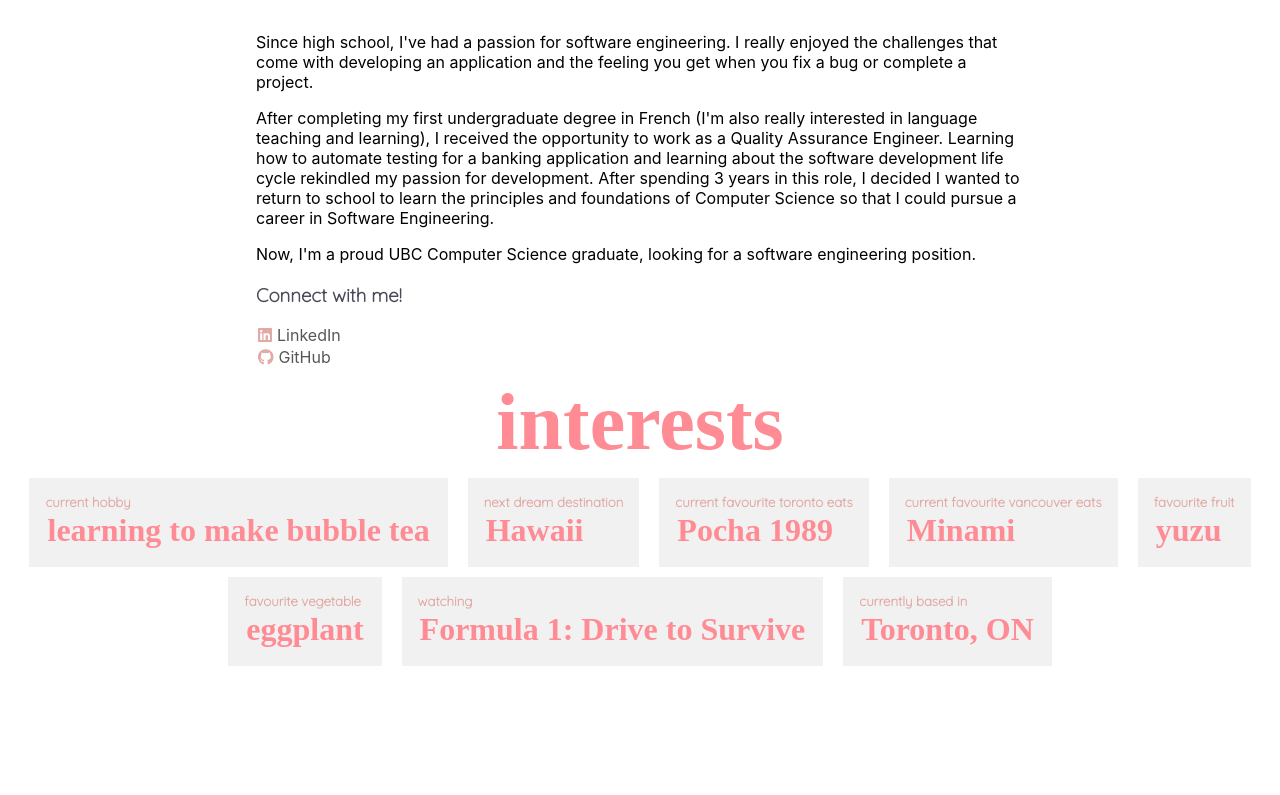
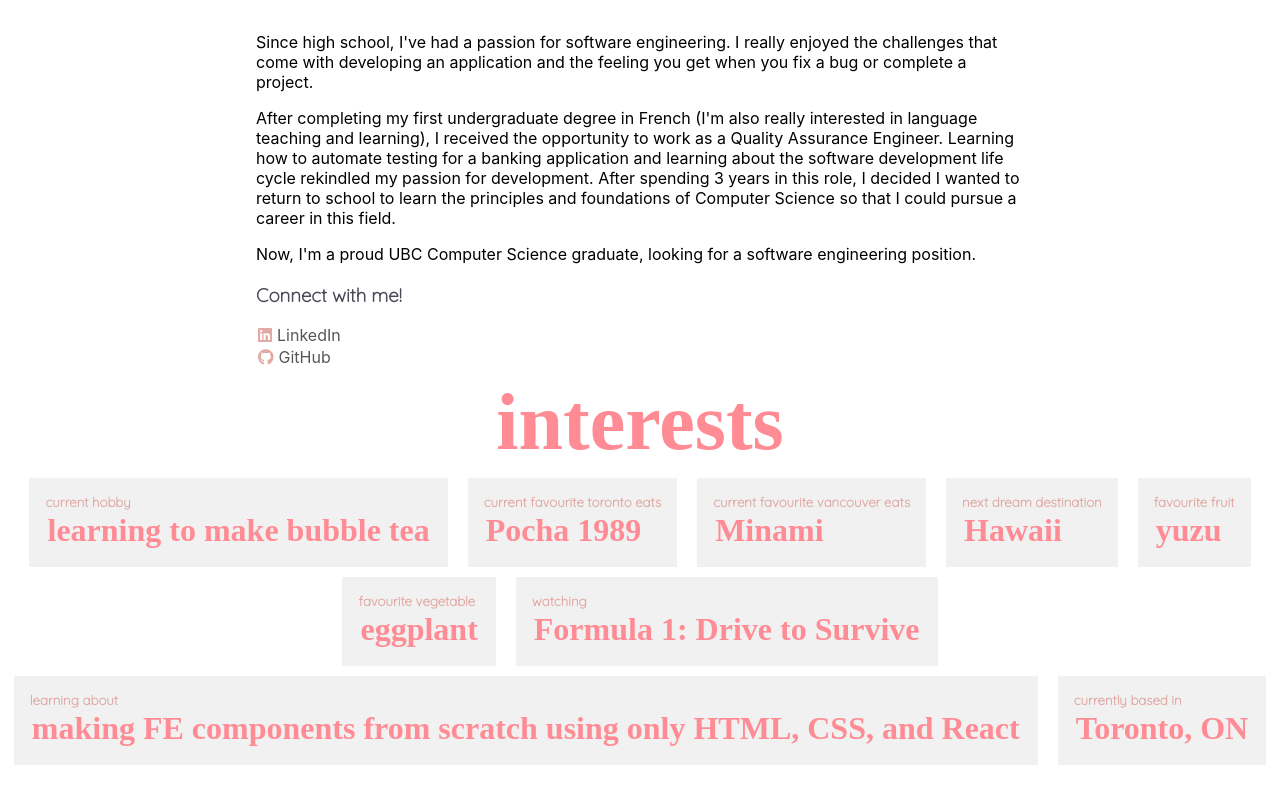
Before and after one commit to hanabisu/homepage, a React (Create React App) app: page / in a window 1280 px wide. Shown: the part 1820-2615 px from the top of the page. Before the commit the page ends 2516 px from the top, so only its background shows below. Built offline with nearby package versions, Linux system fonts and the light colour scheme; a web font is replaced by a local one.

Commit message:
fix wording, add interest

```diff
--- a/src/components/about/About.jsx
+++ b/src/components/about/About.jsx
@@ -22,7 +22,7 @@ function About() {
       <h1>about me</h1>
       <div className="about-content">
         <p>Since high school, I&apos;ve had a passion for software engineering. I really enjoyed the challenges that come with developing an application and the feeling you get when you fix a bug or complete a project.</p>
-        <p>After completing my first undergraduate degree in French (I&apos;m also really interested in language teaching and learning), I received the opportunity to work as a Quality Assurance Engineer. Learning how to automate testing for a banking application and learning about the software development life cycle rekindled my passion for development. After spending 3 years in this role, I decided I wanted to return to school to learn the principles and foundations of Computer Science so that I could pursue a career in Software Engineering.</p>
+        <p>After completing my first undergraduate degree in French (I&apos;m also really interested in language teaching and learning), I received the opportunity to work as a Quality Assurance Engineer. Learning how to automate testing for a banking application and learning about the software development life cycle rekindled my passion for development. After spending 3 years in this role, I decided I wanted to return to school to learn the principles and foundations of Computer Science so that I could pursue a career in this field.</p>
         <p>Now, I&apos;m a proud UBC Computer Science graduate, looking for a software engineering position.</p>
         <h3>Connect with me!</h3>
         {links.map((l) => <Link key={l.linkText.replaceAll(' ', '-')} icon={l.icon} linkText={l.linkText} link={l.link} />)}
--- a/src/components/interests/Interests.jsx
+++ b/src/components/interests/Interests.jsx
@@ -5,12 +5,13 @@ import './Interests.css';
 function Interests() {
   const interestList = [
     { label: 'current hobby', value: 'learning to make bubble tea' },
-    { label: 'next dream destination', value: 'Hawaii' },
     { label: 'current favourite toronto eats', value: 'Pocha 1989', link: '' },
     { label: 'current favourite vancouver eats', value: 'Minami', link: '' },
+    { label: 'next dream destination', value: 'Hawaii' },
     { label: 'favourite fruit', value: 'yuzu', link: '' },
     { label: 'favourite vegetable', value: 'eggplant', link: '' },
     { label: 'watching', value: 'Formula 1: Drive to Survive' },
+    { label: 'learning about', value: 'making FE components from scratch using only HTML, CSS, and React' },
     { label: 'currently based in', value: 'Toronto, ON' },
   ];
   return (
```
